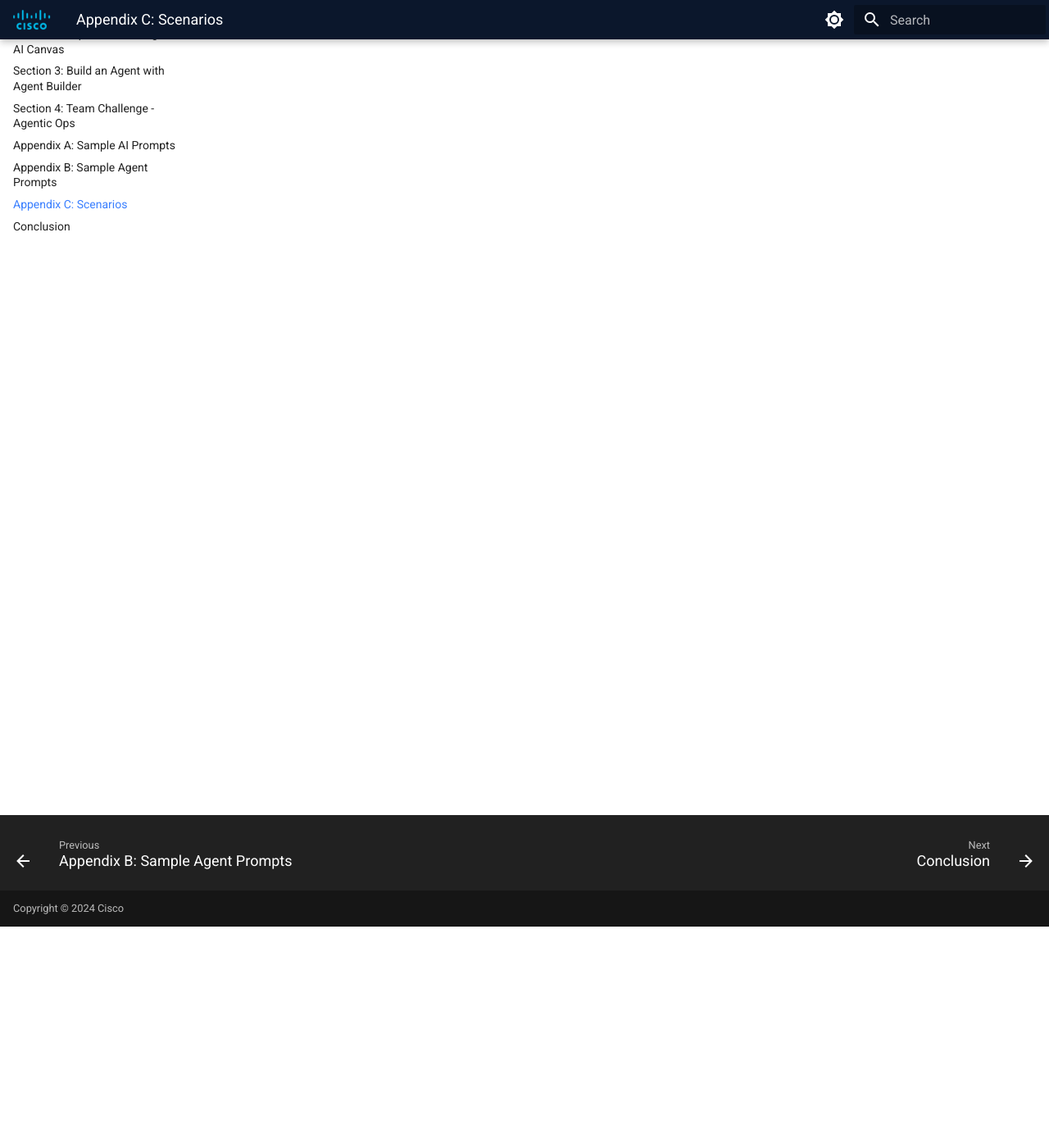
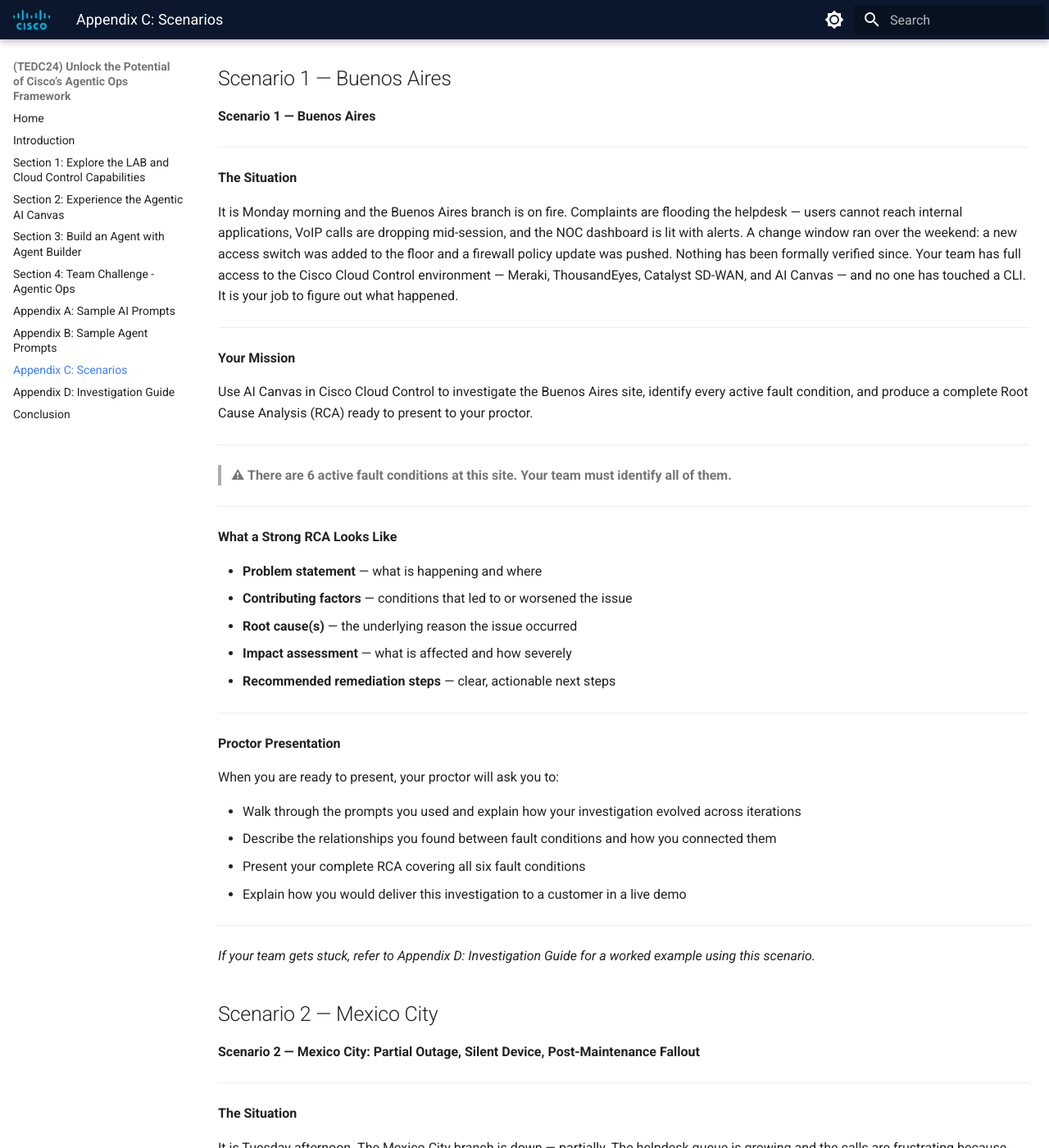
Before and after one commit to mokuma56/tedcn24-01-fy27, an MkDocs documentation site: the page built from docs/appendix-c-scenarios/index.md, in a window 1280 px wide and 1400 px high, scrolled down 270 px. Shown: the whole window at 82% size. Built offline with MkDocs 1.6.1 and Material for MkDocs 9.7.7, drawn with Linux system fonts in a browser that asks for light colours; some of the changed text lies outside the part shown.

Commit message:
Update lab guide — 2026-08-04 13:46

```diff
--- a/docs/appendix-c-scenarios/index.md
+++ b/docs/appendix-c-scenarios/index.md
@@ -1 +1,91 @@
 # Appendix C: Scenarios
+
+This appendix contains the two scenario briefs for the Section 4 Team Challenge. Each scenario places your team inside a real operational situation at a specific branch site — your job is to use AI Canvas to investigate, identify every active fault condition, and build a complete root cause analysis. No hints, no prescribed steps, no suggested prompts: your team decides how to approach it, and you'll be evaluated on the quality of your RCA and the creativity of your prompt engineering. If you get stuck or want to compare your approach after the challenge, Appendix D: Investigation Guide contains a worked example for each scenario.
+
+## Scenario 1 — Buenos Aires
+
+**Scenario 1 — Buenos Aires**
+
+---
+
+**The Situation**
+
+It is Monday morning and the Buenos Aires branch is on fire. Complaints are flooding the helpdesk — users cannot reach internal applications, VoIP calls are dropping mid-session, and the NOC dashboard is lit with alerts. A change window ran over the weekend: a new access switch was added to the floor and a firewall policy update was pushed. Nothing has been formally verified since. Your team has full access to the Cisco Cloud Control environment — Meraki, ThousandEyes, Catalyst SD-WAN, and AI Canvas — and no one has touched a CLI. It is your job to figure out what happened.
+
+---
+
+**Your Mission**
+
+Use AI Canvas in Cisco Cloud Control to investigate the Buenos Aires site, identify every active fault condition, and produce a complete Root Cause Analysis (RCA) ready to present to your proctor.
+
+---
+
+> **⚠ There are 6 active fault conditions at this site. Your team must identify all of them.**
+
+---
+
+**What a Strong RCA Looks Like**
+
+- **Problem statement** — what is happening and where
+- **Contributing factors** — conditions that led to or worsened the issue
+- **Root cause(s)** — the underlying reason the issue occurred
+- **Impact assessment** — what is affected and how severely
+- **Recommended remediation steps** — clear, actionable next steps
+
+---
+
+**Proctor Presentation**
+
+When you are ready to present, your proctor will ask you to:
+
+- Walk through the prompts you used and explain how your investigation evolved across iterations
+- Describe the relationships you found between fault conditions and how you connected them
+- Present your complete RCA covering all six fault conditions
+- Explain how you would deliver this investigation to a customer in a live demo
+
+---
+
+*If your team gets stuck, refer to Appendix D: Investigation Guide for a worked example using this scenario.*
+
+## Scenario 2 — Mexico City
+
+**Scenario 2 — Mexico City: Partial Outage, Silent Device, Post-Maintenance Fallout**
+
+---
+
+**The Situation**
+
+It is Tuesday afternoon. The Mexico City branch is down — partially. The helpdesk queue is growing and the calls are frustrating because users cannot describe the problem consistently. Some things work. Some do not. Public internet is reachable. Internal applications are not. Nobody can get to the intranet. Internal hostnames are not resolving. Meanwhile, the NOC has a device that has been completely silent since last night — no management polling responses, no telemetry, nothing. Overnight, the access layer received a scheduled firmware upgrade as part of a maintenance window. Post-upgrade verification was never completed. Nobody signed off on a clean bill of health before the team went home. Now it is Tuesday afternoon, the branch is degraded, and the business is asking for answers. Your team has full access to Cisco Cloud Control — Meraki, ThousandEyes, and AI Canvas. No CLI access yet.
+
+---
+
+**Your Mission**
+
+Use AI Canvas in Cisco Cloud Control to investigate the Mexico City site, identify every active fault condition, and produce a complete Root Cause Analysis ready to present to your proctor.
+
+---
+
+> **There are 3 active fault conditions at this site. Your team must identify all of them.**
+
+---
+
+**What a Strong RCA Looks Like**
+
+- **Problem statement:** What is happening, where it is happening, and when it started.
+- **Contributing factors:** The conditions that led to or worsened the outage.
+- **Root cause(s):** The underlying reason — and whether a single thread connects all three faults.
+- **Impact assessment:** Who is affected, how severely, and what the difference is between partial and full loss of service.
+- **Remediation steps:** Clear, prioritized, actionable next steps for each fault condition.
+
+---
+
+**Proctor Presentation**
+
+- Walk through your prompt approach and explain any iterations or pivots you made during the investigation.
+- Describe the relationships you found between the three fault conditions.
+- Present your complete RCA covering all three faults.
+- Explain how you would walk a customer through this investigation in a live demo context.
+
+---
+
+*If your team gets stuck, refer to Appendix D: Investigation Guide for a worked example using this scenario.*
--- a/mkdocs.yml
+++ b/mkdocs.yml
@@ -75,4 +75,5 @@
   - "Appendix A: Sample AI Prompts": appendix-a-sample-ai-prompts/index.md
   - "Appendix B: Sample Agent Prompts": appendix-b-sample-agent-prompts/index.md
   - "Appendix C: Scenarios": appendix-c-scenarios/index.md
+  - "Appendix D: Investigation Guide": appendix-d-investigation-guide/index.md
   - Conclusion: conclusion/index.md
```
Also changed, not shown: docs/appendix-d-investigation-guide/index.md (added, +175 -0 lines).
